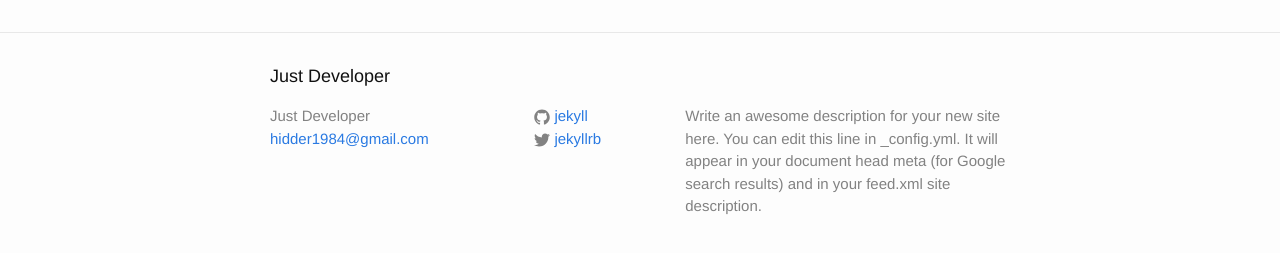
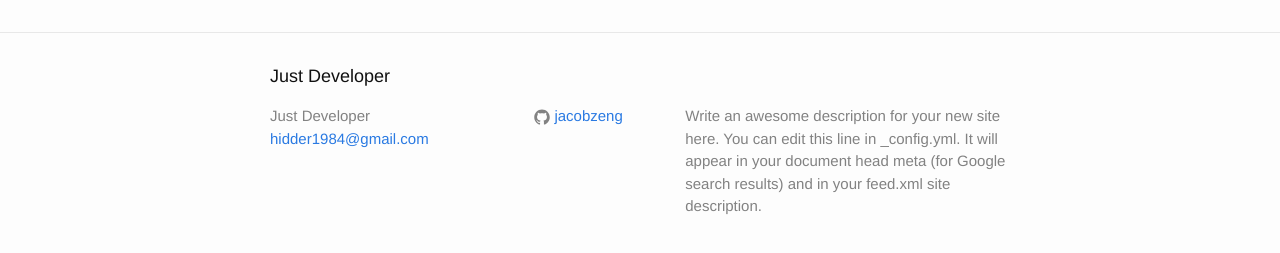
Before and after one commit to jacobzeng/jacobzeng.github.io, a Jekyll site: the page built from index.html, in a window 1280 px wide. Shown: the part 354-607 px from the top of the page. Built offline with Jekyll 4.4.1, drawn with Linux system fonts in a browser that asks for light colours.

Commit message:
correct site url

```diff
--- a/_config.yml
+++ b/_config.yml
@@ -6,9 +6,9 @@ description: > # this means to ignore newlines until "baseurl:"
   line in _config.yml. It will appear in your document head meta (for
   Google search results) and in your feed.xml site description.
 baseurl: "" # the subpath of your site, e.g. /blog/
-url: "http://localhost:4000" # the base hostname & protocol for your site
-twitter_username: jekyllrb
-github_username:  jekyll
+url: "http://jacobzeng.github.io" # the base hostname & protocol for your site
+twitter_username:
+github_username:  jacobzeng
 
 # Build settings
 markdown: kramdown
```
